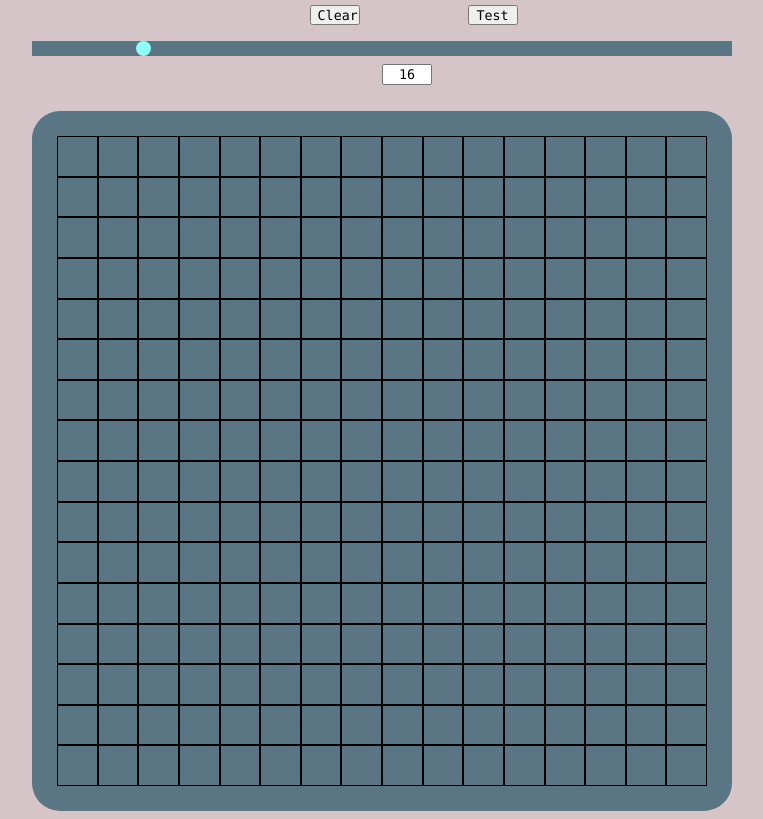
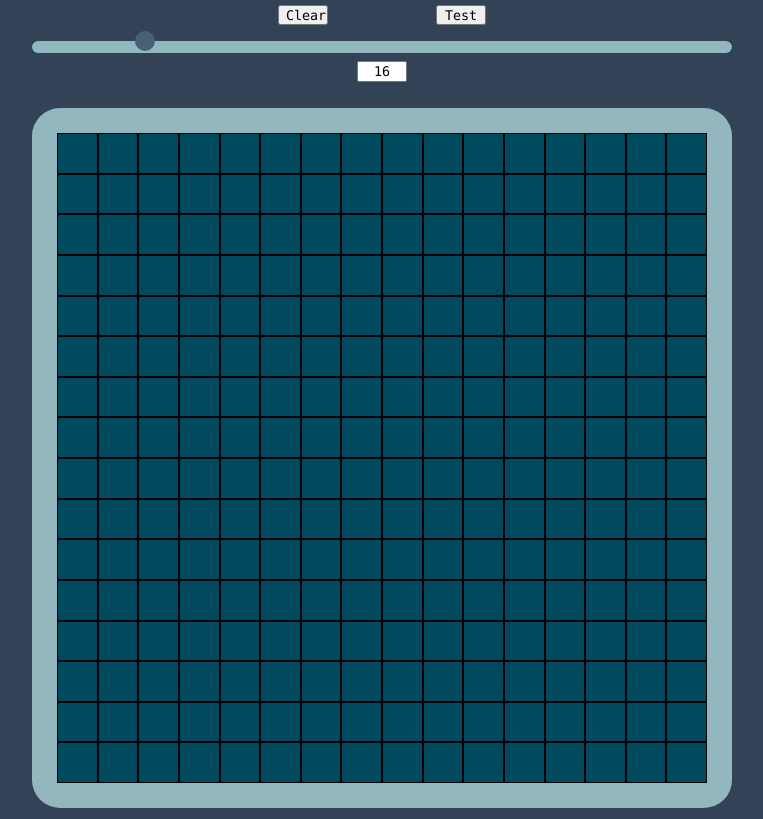
Before and after one commit to ggottemo/etch-js, a plain HTML site: page index.html in a window 1280 px wide. Shown: the part 62-881 px from the top of the page, without its empty margins (258-1021 px from the left). Drawn offline with Linux system fonts and the light colour scheme.

Commit message:
clean js, more styling in css

```diff
--- a/script.js
+++ b/script.js
@@ -1,12 +1,3 @@
-/** Colors:
- *  #5A7684 - Cadet
- * 	#90FCF9 - Electric Blue
- * 	#011627 - Rich Black FOGRA 29
- * 	#D5C5C8 - Black Shadows
- */
-const CADET = '#5A7684'; const ELECTRIC_BLUE = '#5A7684';
-const RICH_BLACK = '#011627'; const BLACK_SHADOWS = '#D5C5C8';
-
 //Declare vars for later use, along with display slider value
 var body = document.querySelector('body');
 var container  = document.querySelector('.container');
@@ -21,14 +12,20 @@ let clearBtn = document.querySelector('#btn-1');
  * @param  color -> String of valid css color
  */
 function mouseOver(item){
-	item.addEventListener('mouseover', (e) => e.target.setAttribute('style', 'animation: colorSquare 1s 1; animation-fill-mode: forwards; '));
+	item.setAttribute('data-filled', "false"); //Add Data attr to keep track of filled squares
+	item.addEventListener('mouseover', function(e) {
+	 e.target.setAttribute('style', 'animation: colorSquare 1s 1; animation-fill-mode: forwards; ');
+	 e.target.setAttribute('data-filled', 'true');
+	})
 }
 /**
  *  clearGrid() -> sets color of all grid squares to base color.
  */
 function clearGrid(){
 	for (let i = 0; i < window.container.children.length; i++) {
-		window.container.children[i].setAttribute('style', 'animation: clearGrid 1s 1; animation-fill-mode: forwards;');
+				if (window.container.children[i].getAttribute('data-filled') == 'true'){
+					window.container.children[i].setAttribute('style', 'animation: clearGrid 1s 1; animation-fill-mode: forwards;');
+				}
 	}
 }
 
@@ -38,10 +35,9 @@ function clearGrid(){
 function generateDivs(e) {
 	removeAllChildren(window.container);
 let val = Number(e.target.value);
-console.log(val);
 p.value = val;
 window.container.setAttribute('style',`grid-template-columns: repeat(${val}, 1fr); grid-template-rows: repeat(${val}, 1fr);`)
-console.log(`Value = '${Number(val)}'`);
+//DEBUG console.log(`Value = '${Number(val)}'`);
 for (let i = 0; i < val ; i++) {
 	for(let k = 0; k < val; k++) {
 	let div = document.createElement('div');
--- a/style.css
+++ b/style.css
@@ -5,10 +5,11 @@
  * 	#D5C5C8 - Black Shadows
  */
  	:root {
- 		--grid-bg: #5A7684;
- 		--slider-button:  #90FCF9;
- 		--grid-square: #011627;
- 		--main-bg: #D5C5C8;
+ 		--grid-bg: #004a5e;
+ 		--slider-button:  #476072;
+ 		--grid-square: #548CA8;
+ 		--main-bg: #334257;
+ 		--grid-edge: #93b7be;
  	}
 /**
  * Generic
@@ -36,7 +37,7 @@
 		grid-template-columns: repeat(16, 1fr);
 	 	grid-template-rows: repeat(16, 1fr);
 		margin-top: 2vw;
-		background-color:  var(--grid-bg);
+		background-color:  var(--grid-edge);
 		border-radius:  4%;
 	}
 
@@ -56,7 +57,7 @@
 		flex-flow: row nowrap;
 		justify-content: center;
 		width: 25%;
-		margin-left: 40%;
+		margin: 1vh auto;
 
 	}
 	button {
@@ -90,8 +91,9 @@
 	 * Browser Specific Tracks
 	 */
 		input[type='range']::-webkit-slider-runnable-track {
-			background:  	var(--grid-bg);
+			background:  	var(--grid-edge);
 			border-radius:  10px;
+			height:  12px;
 
 		}
 
@@ -105,21 +107,31 @@
 	 */
 		input[type='range']::-webkit-slider-thumb {
 			-webkit-appearance: none;
-			width:  15px;
-			height: 15px;
+			width:  20px;
+			height: 20px;
 			background:  var(--slider-button);
 			border-radius:  60%;
+			margin-top:  -10px;
 		}
 
 		input[type='range']::-moz-range-thumb {
 
 		}
 /**
- * Text input
+ * Text Container
+ */
+ 	.textContainer {
+ 		display: block;
+ 		margin:  1vh auto;
+ 		width: 100px;
+ 	}
+/**
+ * Text Input
  */
  	input[type="text"] {
  		width: 50px;
- 		margin-left: 50%;
+ 		display: block;
+ 		margin: 1vh auto;
  		text-align: center;
  		font-family: "Monaco", monospace;
  	}
```
